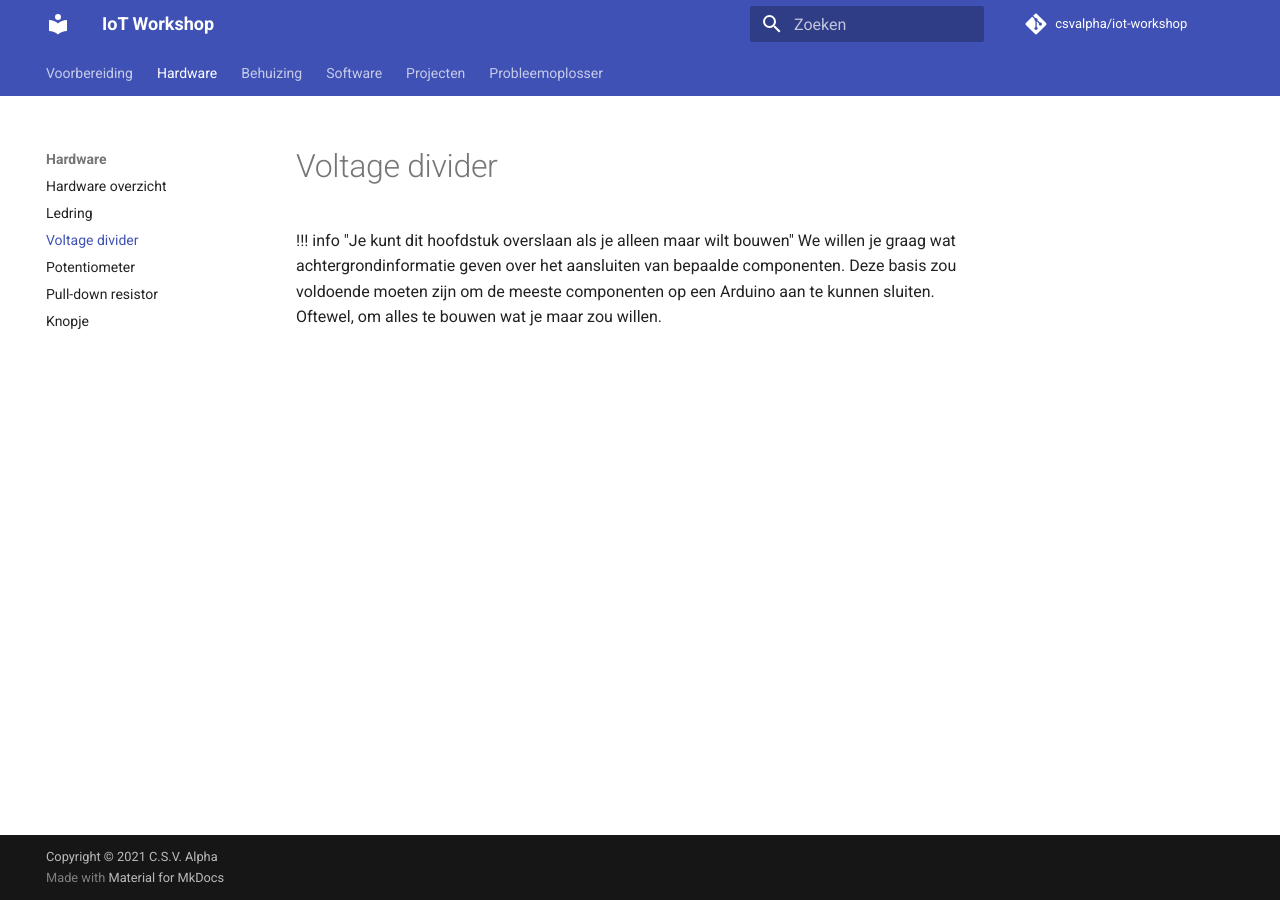
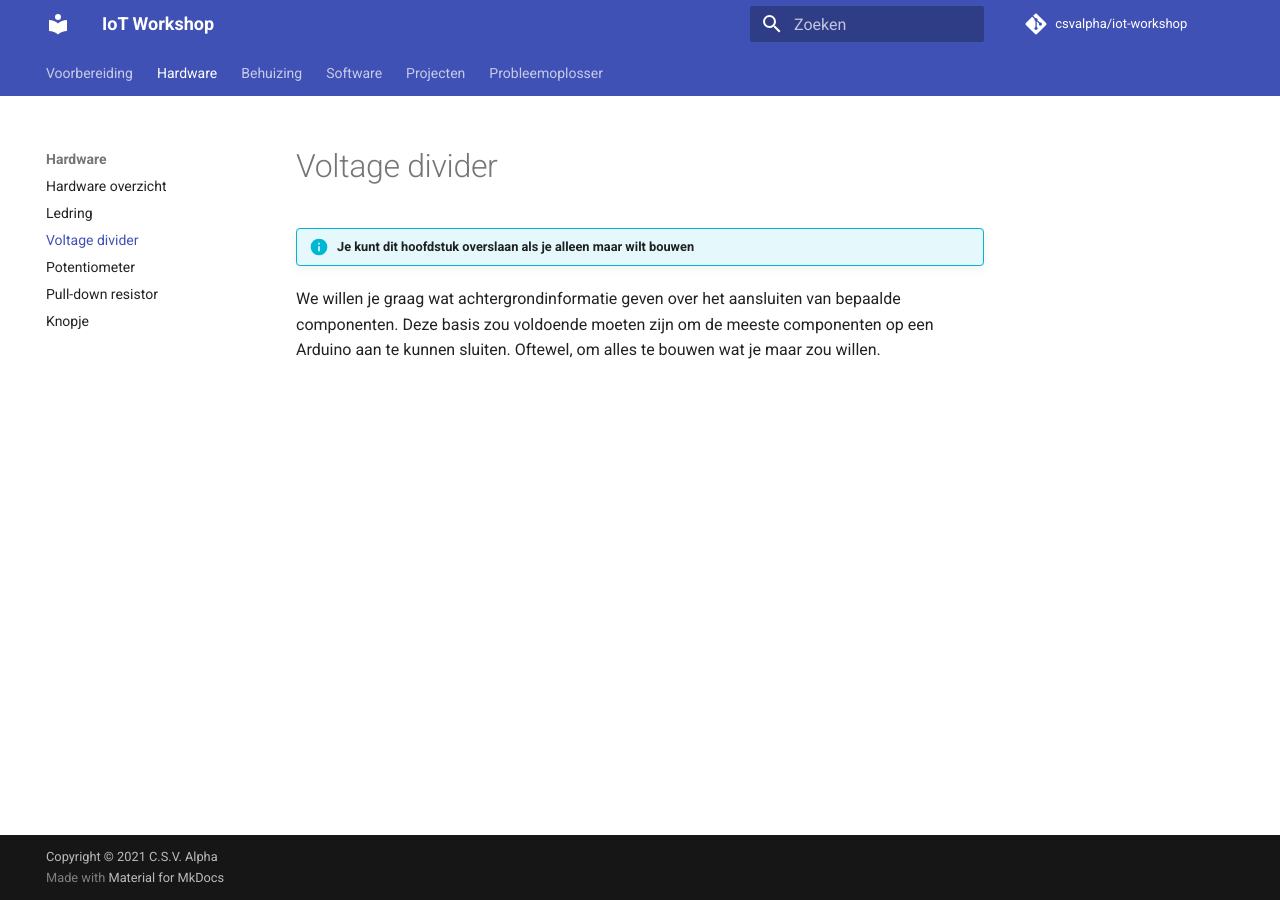
Before and after one commit to csvalpha/iot-workshop, an MkDocs documentation site: the page built from docs/hardware/voltage-divider.md, in a window 1280 px wide. Built offline with MkDocs 1.6.1 and Material for MkDocs 9.7.7, drawn with Linux system fonts in a browser that asks for light colours; comment, search, counter and statistics services are not loaded.

Commit message:
Update mkdocs.yml

```diff
--- a/mkdocs.yml
+++ b/mkdocs.yml
@@ -23,7 +23,47 @@
 plugins:
   - search:
       lang: nl
+  - with-pdf:
+      #author: WHO
+      #copyright: ANY TEXT
+      #
+      #cover: false
+      # back_cover: true
+      cover_title: IoT Workshop
+      cover_subtitle: Solderen en Programmeren
+      cover_logo: assets/images/finished-ledring.jpg
+      #custom_template_path: TEMPLATES PATH
+      #
+      toc_title: Inhoudsopgave
+      #heading_shift: false
+      #toc_level: 3
+      #ordered_chapter_level: 2
+      #excludes_children:
+      #    - 'release-notes/:upgrading'
+      #    - 'release-notes/:changelog'
+      #
+      #exclude_pages:
+      #    - 'bugs/'
+      #    - 'appendix/contribute/'
+      #convert_iframe:
+      #    - src: IFRAME SRC
+      #      img: POSTER IMAGE URL
+      #      text: ALTERNATE TEXT
+      #    - src: ...
+      #two_columns_level: 3
+      #
+      #render_js: true
+      #headless_chrome_path: headless-chromium
+      #
+      output_path: pdf/handleiding.pdf
+      #enabled_if_env: ENABLE_PDF_EXPORT
+      #
+      #debug_html: true
+      #show_anchors: true
+      #verbose: true
 markdown_extensions:
+  - admonition
+  - attr_list
   - pymdownx.highlight
   - pymdownx.superfences
   - pymdownx.highlight:
```
